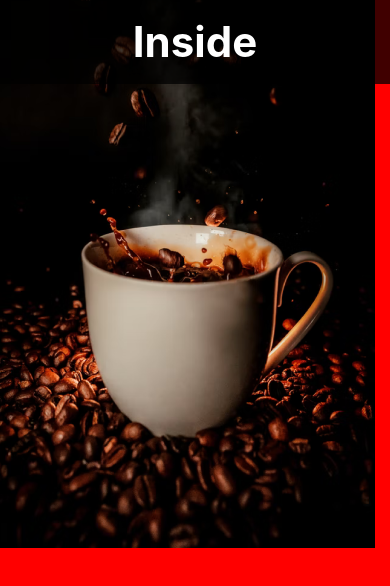
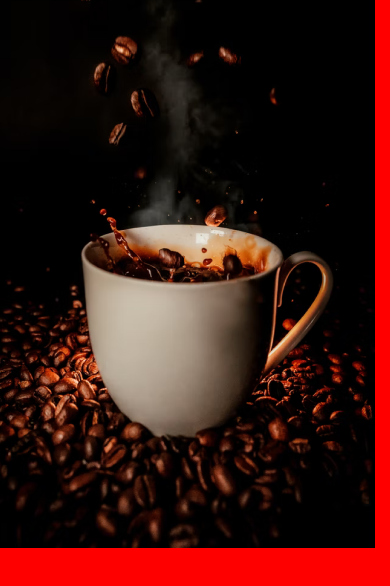
Before and after one commit to achiewe/coffee-shop-project-react-native, a React Native app: screen / in a window 390 px wide. Shown: the top 586 px of the page. Built offline with nearby package versions, Linux system fonts and the light colour scheme.

Commit message:
remove text from the component

```diff
--- a/components/Login.tsx
+++ b/components/Login.tsx
@@ -1,4 +1,4 @@
-import {ImageBackground, StyleSheet, Text, View} from 'react-native';
+import {ImageBackground, StyleSheet, View} from 'react-native';
 import React from 'react';
 
 export default function Login(): JSX.Element {
@@ -7,9 +7,7 @@ export default function Login(): JSX.Element {
       <ImageBackground
         source={require('../assets/coffeebg.png')}
         resizeMode="cover"
-        style={styles.image}>
-        <Text style={styles.text}>Inside</Text>
-      </ImageBackground>
+        style={styles.image}></ImageBackground>
     </View>
   );
 }
@@ -21,12 +19,4 @@ const styles = StyleSheet.create({
   image: {
     flex: 1,
   },
-  text: {
-    color: 'white',
-    fontSize: 42,
-    lineHeight: 84,
-    fontWeight: 'bold',
-    textAlign: 'center',
-    backgroundColor: '#000000c0',
-  },
 });
```
